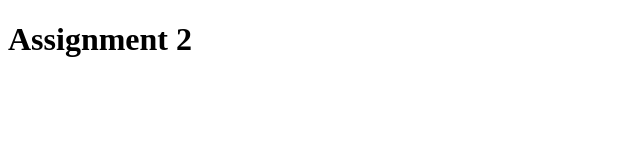
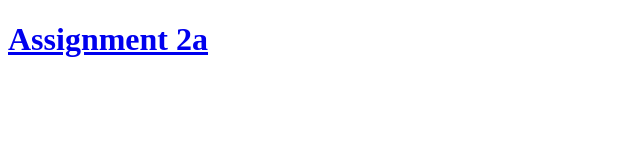
Before and after one commit to BrandonP4/BrandonP4.github.io, a plain HTML site: page index.html in a window 1280 px wide. Shown: the whole page, without its empty margins (0-640 px from the left). Drawn offline with Linux system fonts and the light colour scheme.

Commit message:
Update index.html
Link to Assignment 2a added.

```diff
--- a/index.html
+++ b/index.html
@@ -5,7 +5,7 @@
     <title>Home Page</title>
   </head>
   <body>
-    <h1>Assignment 2</h1>
+    <h1><a href="https://brandonp4.github.io/Assignment_2a.html" title="Assignmet 2a" target="_blank">Assignment 2a</a></h1>
 
 
   </body>
```
